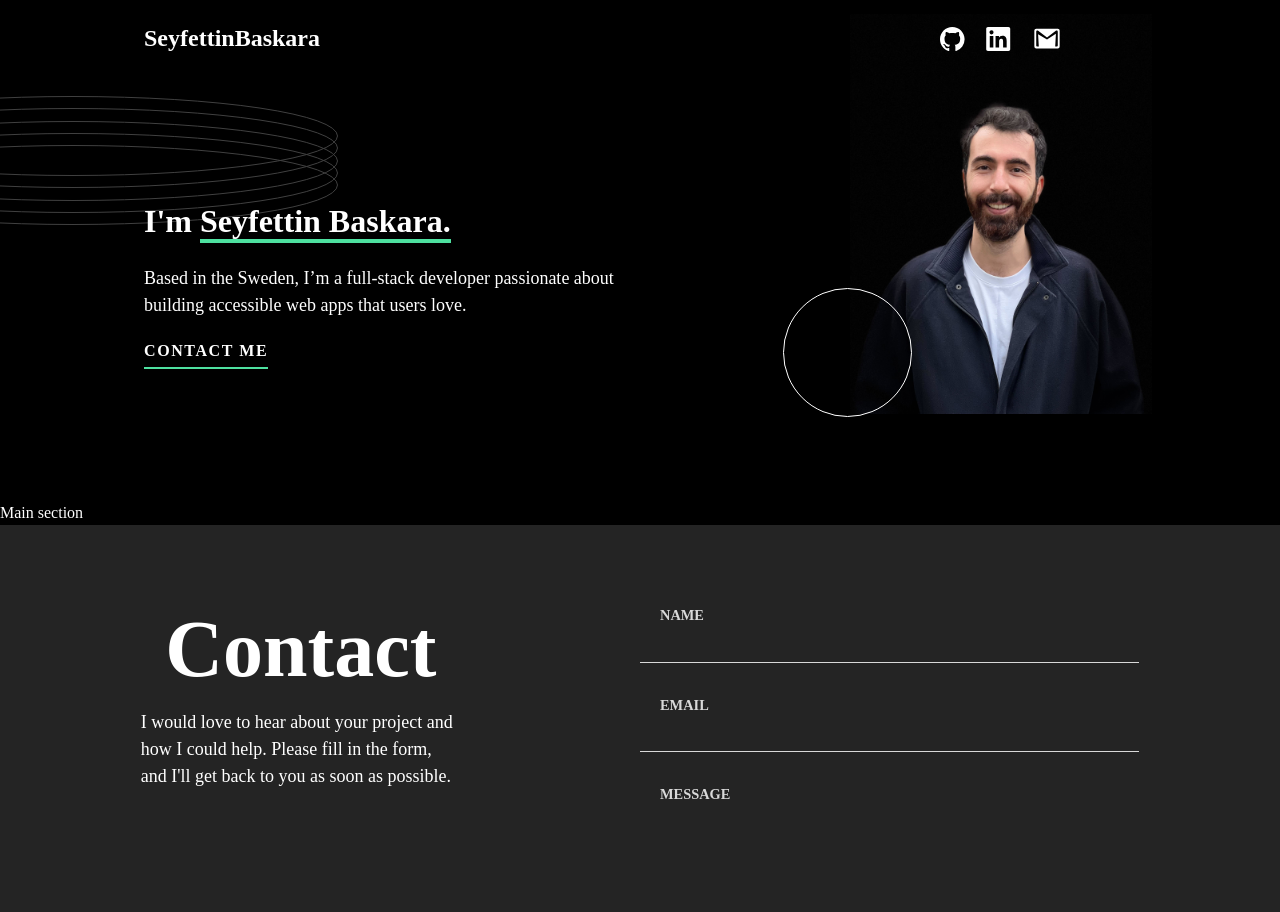
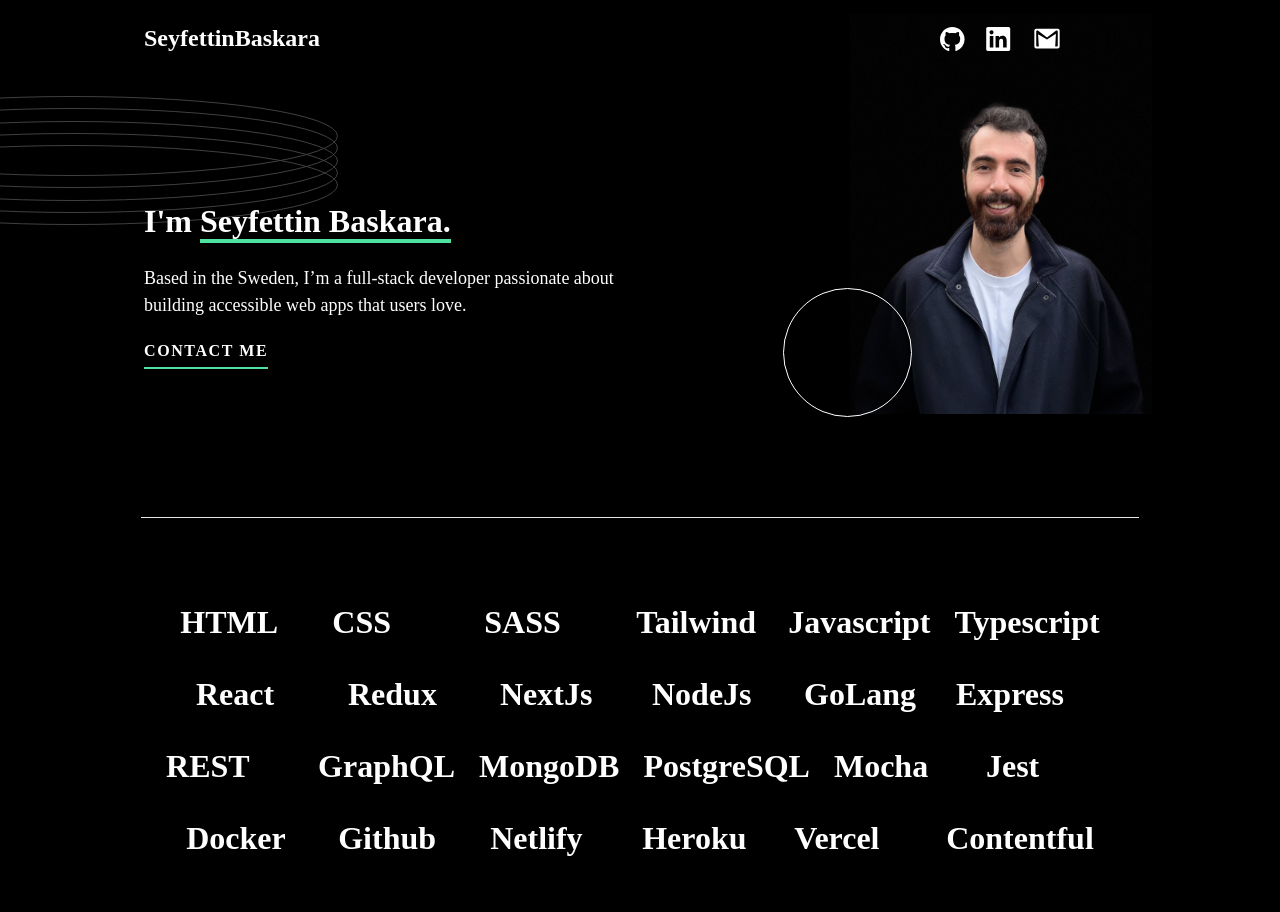
Before and after one commit to SeyfBaskara/Portfolio, a Next.js app: page / in a window 1280 px wide. Shown: the top 912 px of the page. Built offline with nearby package versions, Linux system fonts and the light colour scheme.

Commit message:
add tech tools component

```diff
--- a/components/Layout/Nav.tsx
+++ b/components/Layout/Nav.tsx
@@ -16,15 +16,17 @@ const Nav: React.FC<IProps> = ({ header, footer }) => {
    return (
       <div className={`${header ? style.header : style.footer}`}>
          {!header && <h1 className="font-bold text-md">SeyfettinBaskara</h1>}
-         <div className="flex items-center justify-around w-36 z-50">
+         <ul className="flex items-center justify-around w-36 z-50">
             {data.links.map((link, index) => {
                return (
-                  <a key={index} href={link.url} target="_blank" rel="noreferrer">
-                     <SvgLinks icon={link.icon} />
-                  </a>
+                  <li key={index}>
+                     <a href={link.url} target="_blank" rel="noreferrer">
+                        <SvgLinks icon={link.icon} />
+                     </a>
+                  </li>
                )
             })}
-         </div>
+         </ul>
       </div>
    )
 }
--- /dev/null
+++ b/components/Technologies.tsx
@@ -0,0 +1,20 @@
+import React from 'react'
+import data from '../data/data.json'
+
+const Technologies = (): JSX.Element => {
+   return (
+      <section aria-label="technologies" className="relative p-4 mt-10 mb-14 sm:mt-0">
+         <div className="md:w-11/12 md:m-auto lg:w-4/5">
+            <ul className="border-b border-t py-10 flex flex-wrap items-center justify-center gap-6 sm:py-20 md:border-b-0">
+               {data.tools.map((tool, index) => (
+                  <li key={index} className="text-[1.7rem] font-semibold basis-[8rem] md:text-[2rem]">
+                     {tool}
+                  </li>
+               ))}
+            </ul>
+         </div>
+      </section>
+   )
+}
+
+export default Technologies
--- a/data/data.json
+++ b/data/data.json
@@ -15,6 +15,32 @@
       "mongoDB",
       "docker",
       "github"
+   ],
+   "tools": [
+      "HTML",
+      "CSS",
+      "SASS",
+      "Tailwind",
+      "Javascript",
+      "Typescript",
+      "React",
+      "Redux",
+      "NextJs",
+      "NodeJs",
+      "GoLang",
+      "Express",
+      "REST",
+      "GraphQL",
+      "MongoDB",
+      "PostgreSQL",
+      "Mocha",
+      "Jest",
+      "Docker",
+      "Github",
+      "Netlify",
+      "Heroku",
+      "Vercel",
+      "Contentful"
    ],
    "links": [
       {
--- a/pages/index.tsx
+++ b/pages/index.tsx
@@ -1,11 +1,14 @@
 import type { NextPage } from 'next'
 import Layout from '../components/Layout'
+import Technologies from '../components/Technologies'
 import data from '../data/data.json'
 
 const Home: NextPage = () => {
    return (
       <Layout metaData={data.metaData}>
-         <p className="">Main section </p>
+         <>
+            <Technologies />
+         </>
       </Layout>
    )
 }
```
